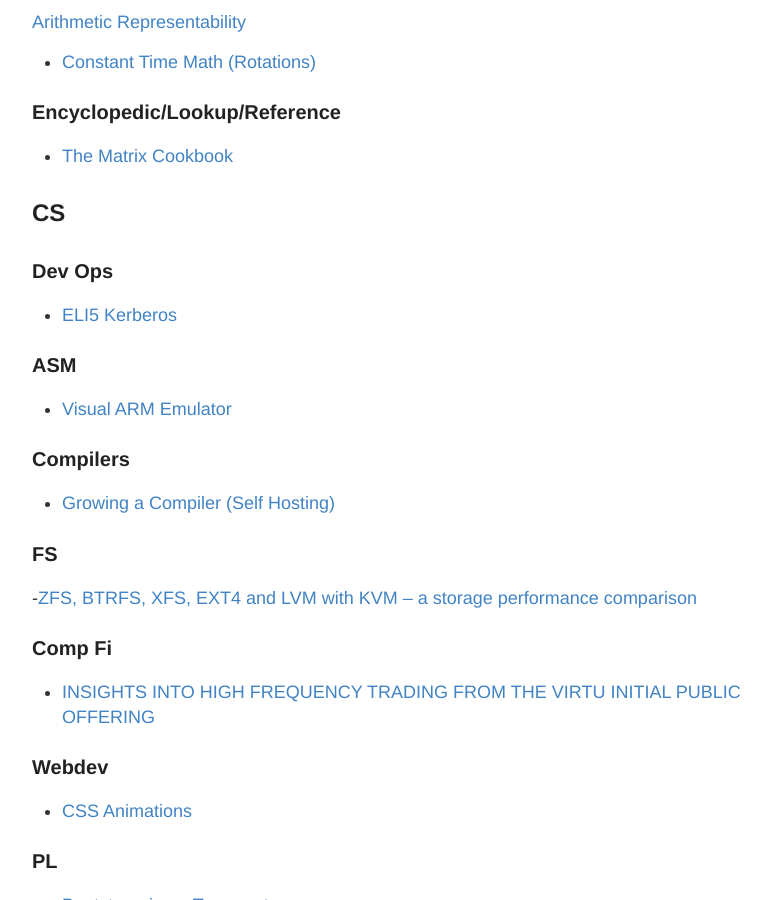
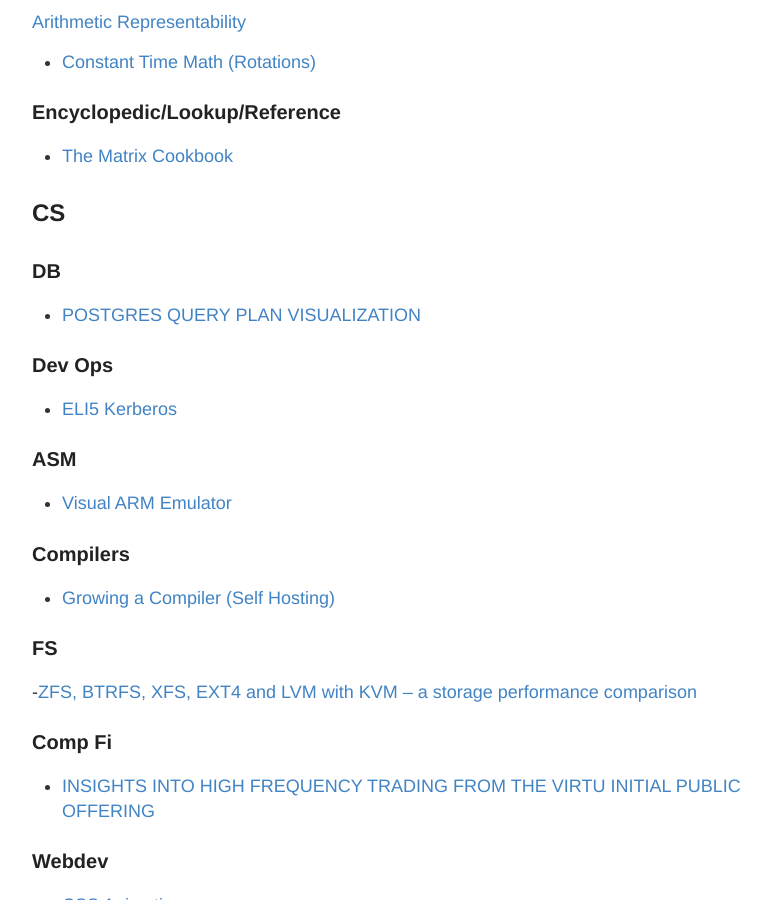
Before and after one commit to RONNCC/ronncc.github, a Jekyll site: the page built from _posts/2016-1-1-InterestingLinks.md, in a window 1280 px wide and 900 px high, scrolled down 1266 px. Shown: the whole window, without its empty margins (248-1019 px from the left). Built offline with Jekyll 4.4.1, drawn with Linux system fonts in a browser that asks for light colours; comment, search, counter and statistics services are not loaded.

Commit message:
Update 2016-1-1-InterestingLinks.md

```diff
--- a/_posts/2016-1-1-InterestingLinks.md
+++ b/_posts/2016-1-1-InterestingLinks.md
@@ -52,6 +52,9 @@
 - [The Matrix Cookbook](http://www2.imm.dtu.dk/pubdb/views/edoc_download.php/3274/pdf/imm3274.pdf)
 
 ## CS
+
+### DB
+- [POSTGRES QUERY PLAN VISUALIZATION](http://tatiyants.com/postgres-query-plan-visualization/)
 
 ### Dev Ops
 - [ELI5 Kerberos](http://www.roguelynn.com/words/explain-like-im-5-kerberos/)
```
